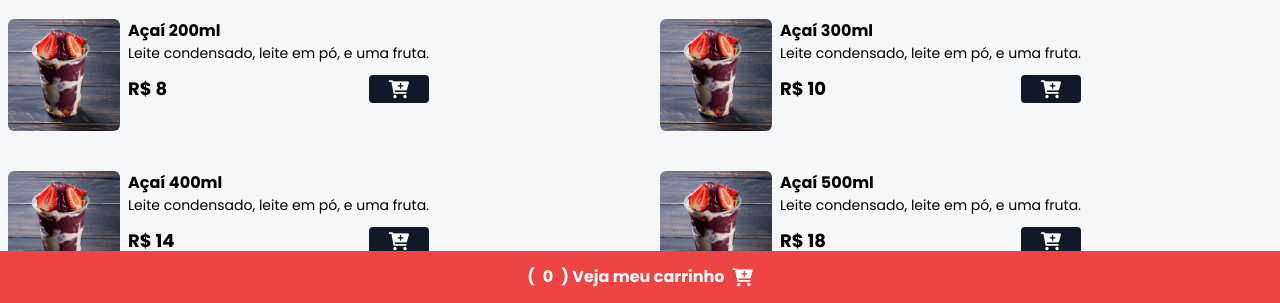
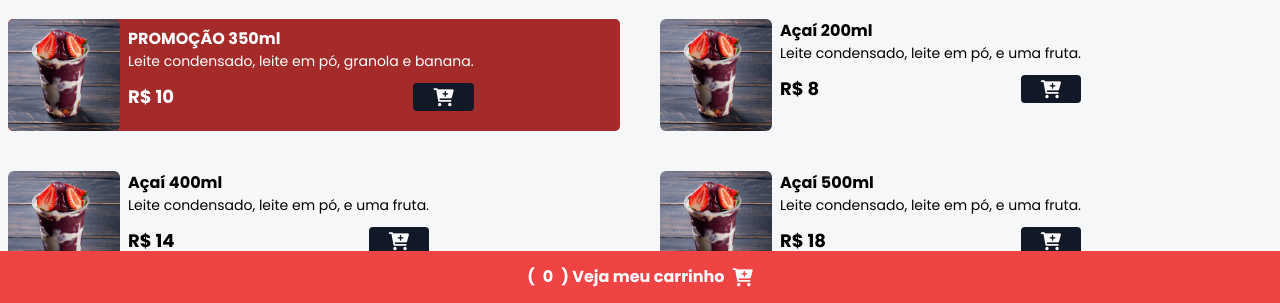
Before and after one commit to landing-pag/cardapio, a website: page index.html in a window 1280 px wide. Shown: the part 497-800 px from the top of the page. Drawn offline with nearby package versions, Linux system fonts and the light colour scheme.

Commit message:
att promocao

```diff
--- a/index.html
+++ b/index.html
@@ -53,6 +53,34 @@
 
     <main class="grid grid-cols-1 md:grid-cols-2 gap-7 md:gap-10 mx-auto max-w-7xl px-2 mb-16">
 
+            <!-- PRODUTO ITEM -->
+            <div class="flex gap-2" style="background-color: brown; border-radius: 5px ;">
+              <img
+                src="./assets/acai.png"
+                alt="Açaí 2"
+                class="w-28 h-28 rounded-md hover:scale-110 hover:-rotate-2 duration-300"
+              />
+
+              <div>
+                <p class="font-bold mt-2 text-white">PROMOÇÃO 350ml</p>
+                <p class="text-sm text-white">Leite condensado, leite em pó, granola e banana.</p>
+
+                <div class="flex items-center gap-2 justify-between mt-3">
+                  <p class="font-bold text-lg text-white">R$ 10</p>
+                  <button
+                    class="bg-gray-900 px-5 rounded add-to-cart-btn"
+                    data-name="Açaí 350ml"
+                    data-price="10"
+                  >
+                    <i class="fa fa-cart-plus text-lg text-white"></i>
+                  </button>
+                </div>
+
+              </div>
+
+            </div>
+            <!-- FIM PRODUTO ITEM -->
+
       <!-- PRODUTO ITEM -->
       <div class="flex gap-2">
         <img
@@ -81,33 +109,7 @@
       </div>
       <!-- FIM PRODUTO ITEM -->
 
-      <!-- PRODUTO ITEM -->
-      <div class="flex gap-2">
-        <img
-          src="./assets/acai.png"
-          alt="Açaí 2"
-          class="w-28 h-28 rounded-md hover:scale-110 hover:-rotate-2 duration-300"
-        />
 
-        <div>
-          <p class="font-bold">Açaí 300ml</p>
-          <p class="text-sm">Leite condensado, leite em pó, e uma fruta.</p>
-
-          <div class="flex items-center gap-2 justify-between mt-3">
-            <p class="font-bold text-lg">R$ 10</p>
-            <button
-              class="bg-gray-900 px-5 rounded add-to-cart-btn"
-              data-name="Açaí 300ml"
-              data-price="10"
-            >
-              <i class="fa fa-cart-plus text-lg text-white"></i>
-            </button>
-          </div>
-
-        </div>
-
-      </div>
-      <!-- FIM PRODUTO ITEM -->
 
 
       <!-- PRODUTO ITEM -->
--- a/styles/style.css
+++ b/styles/style.css
@@ -5,3 +5,6 @@
 body{
   background-color: #F6F7F8;
 }
+#promocao{
+  background-color: brown;
+}
```
